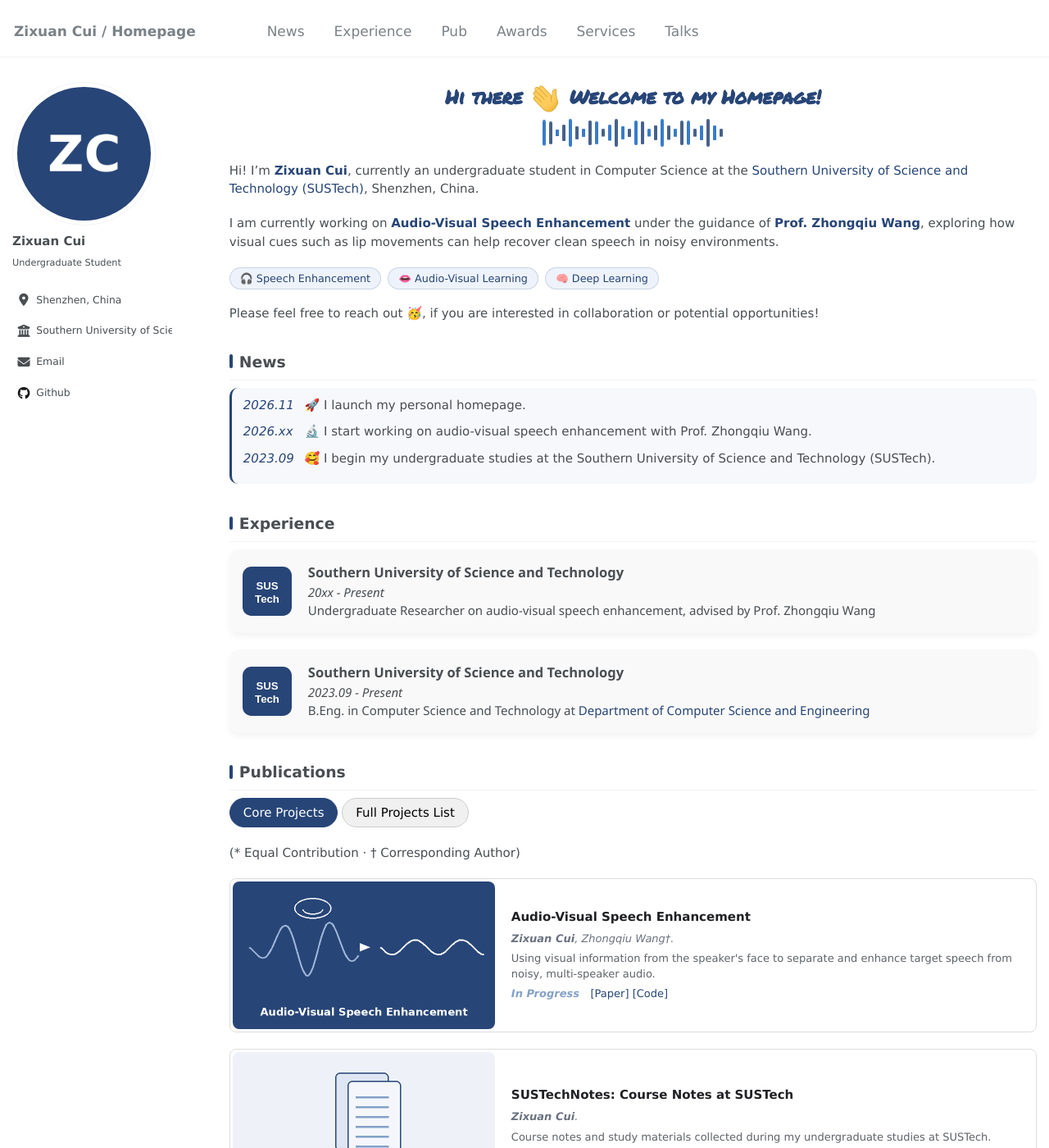
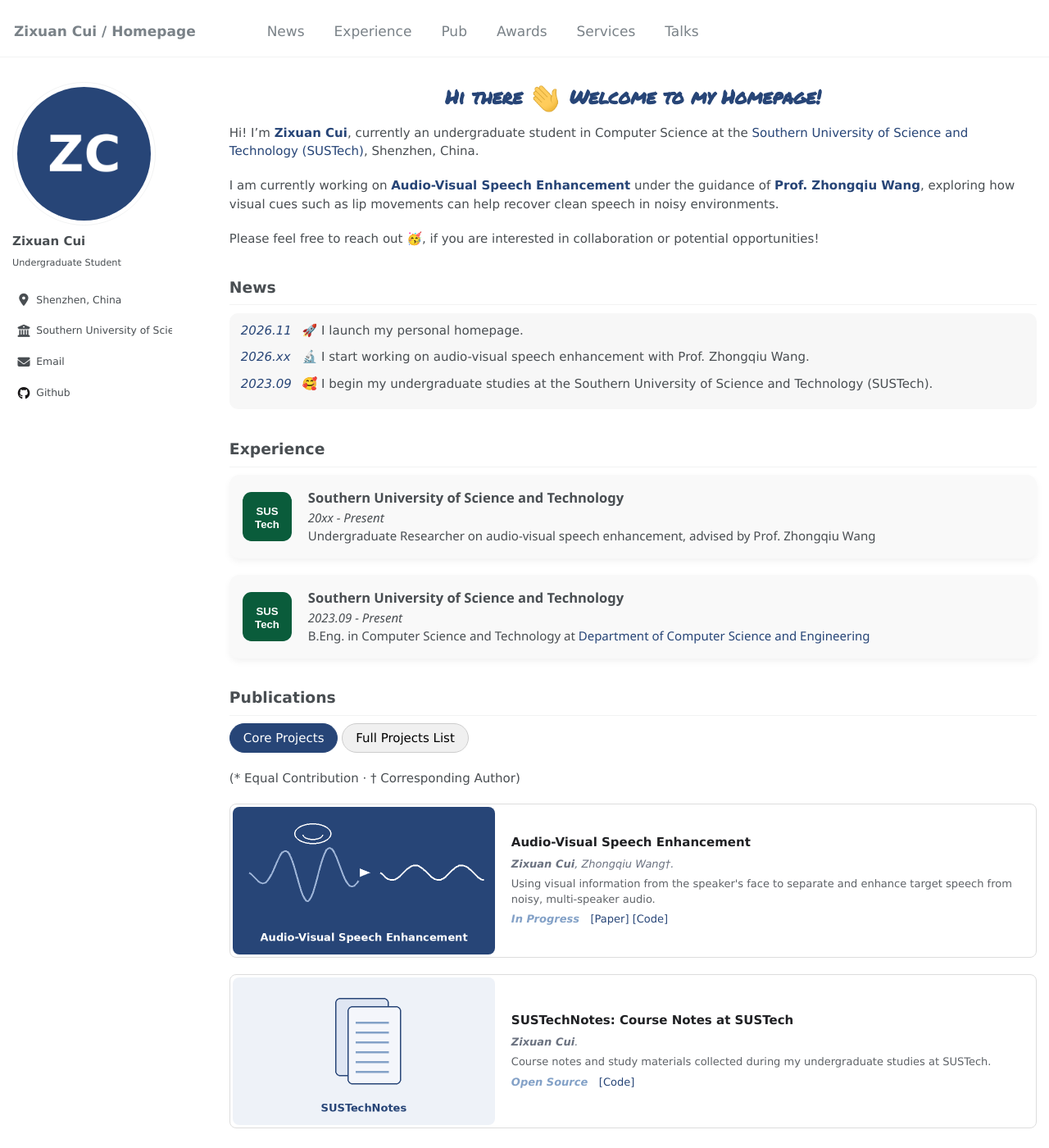
Before and after one commit to Tsuizxgo/Tsuizxgo.github.io, a Jekyll site: the page built from _pages/about.md, in a window 1280 px wide and 1400 px high. Shown: the whole window at 82% size. Built offline with Jekyll 4.4.1, drawn with Linux system fonts in a browser that asks for light colours; some web fonts are replaced.

Commit message:
Revert personal touches; restore the faithful theme rebuild (54fccac)
Co-Authored-By: Claude Opus 5.5 <noreply@anthropic.com>
Claude-Session: https://claude.ai/code/session_013fhiBCjSRfMGaxrFUV28df

```diff
--- a/_pages/about.md
+++ b/_pages/about.md
@@ -3,23 +3,15 @@ permalink: /
 author_profile: true
 stylesheets:
   - /assets/css/home.css
-  - /assets/css/personal.css
 redirect_from:
   - /about/
   - /about.html
 ---
 <h1 class="main-heading">Hi there <img src="images/Hi.gif" width="40px"> Welcome to my Homepage!</h1>
-<div class="zc-wave" aria-hidden="true"><span style="animation-delay:-0.00s"></span><span style="animation-delay:-0.37s"></span><span style="animation-delay:-0.74s"></span><span style="animation-delay:-1.11s"></span><span style="animation-delay:-0.18s"></span><span style="animation-delay:-0.55s"></span><span style="animation-delay:-0.92s"></span><span style="animation-delay:-1.29s"></span><span style="animation-delay:-0.36s"></span><span style="animation-delay:-0.73s"></span><span style="animation-delay:-1.10s"></span><span style="animation-delay:-0.17s"></span><span style="animation-delay:-0.54s"></span><span style="animation-delay:-0.91s"></span><span style="animation-delay:-1.28s"></span><span style="animation-delay:-0.35s"></span><span style="animation-delay:-0.72s"></span><span style="animation-delay:-1.09s"></span><span style="animation-delay:-0.16s"></span><span style="animation-delay:-0.53s"></span><span style="animation-delay:-0.90s"></span><span style="animation-delay:-1.27s"></span><span style="animation-delay:-0.34s"></span><span style="animation-delay:-0.71s"></span><span style="animation-delay:-1.08s"></span><span style="animation-delay:-0.15s"></span><span style="animation-delay:-0.52s"></span><span style="animation-delay:-0.89s"></span></div>
 
 Hi! I'm <strong style="color:#274577;">Zixuan Cui</strong>, currently an undergraduate student in Computer Science at the <a href="https://www.sustech.edu.cn/en/">Southern University of Science and Technology (SUSTech)</a>, Shenzhen, China.
 
 I am currently working on <strong style="color:#274577;">Audio-Visual Speech Enhancement</strong> under the guidance of <strong style="color:#274577;">Prof. Zhongqiu Wang</strong>, exploring how visual cues such as lip movements can help recover clean speech in noisy environments.
-
-<ul class="zc-tags">
-  <li>🎧 Speech Enhancement</li>
-  <li>👄 Audio-Visual Learning</li>
-  <li>🧠 Deep Learning</li>
-</ul>
 
 Please feel free to reach out 🥳, if you are interested in collaboration or potential opportunities!
 
--- a/assets/css/personal.css
+++ /dev/null
@@ -1,38 +0,0 @@
-/* ===== Zixuan's personal touches (loaded after home.css; delete this file to revert to the original theme look) ===== */
-
-/* 1. Personal accent color: classic old-school navy blue on white */
-:root { --zc-accent: #274577; --zc-accent-hover: #1565c0; --zc-accent-soft: #eef3fb; }
-
-.news-date,
-.experience-info a,
-.main-heading,
-div.markdown-body a, a { color: var(--zc-accent); }
-div.markdown-body a:hover, a:hover { color: var(--zc-accent-hover); }
-.pub-button.active { background-color: var(--zc-accent); border-color: var(--zc-accent); }
-.pub-list-badge { background: var(--zc-accent-soft); color: var(--zc-accent); }
-.news-box { background: #f6f8fc; border-left: 3px solid var(--zc-accent); }
-.page__content h2 { position: relative; }
-.page__content h2::before {
-  content: ""; display: inline-block; width: 4px; height: 0.9em; margin-right: 8px;
-  border-radius: 2px; background: var(--zc-accent); vertical-align: -0.08em;
-}
-
-/* 2. Speech waveform under the greeting (nod to audio-visual speech enhancement) */
-.zc-wave {
-  display: flex; justify-content: center; align-items: center; gap: 4px;
-  height: 34px; margin: -6px auto 18px;
-}
-.zc-wave span {
-  width: 4px; height: 100%; border-radius: 2px; background: var(--zc-accent); opacity: .85;
-  transform-origin: center; animation: zc-wave 1.3s ease-in-out infinite;
-}
-.zc-wave span:nth-child(odd) { background: var(--zc-accent-hover); }
-@keyframes zc-wave { 0%,100% { transform: scaleY(.25); } 50% { transform: scaleY(1); } }
-@media (prefers-reduced-motion: reduce) { .zc-wave span { animation: none; transform: scaleY(.6); } }
-
-/* 3. Research interest tags */
-.zc-tags { display: flex; flex-wrap: wrap; gap: 8px; margin: 4px 0 18px; padding: 0; list-style: none; }
-.zc-tags li {
-  margin: 0; padding: 3px 12px; border-radius: 999px; font-size: 0.85em;
-  background: var(--zc-accent-soft); color: var(--zc-accent); border: 1px solid rgba(39,69,119,.18);
-}
```
Also changed, not shown: images/favicon.ico, images/sustech.svg.
